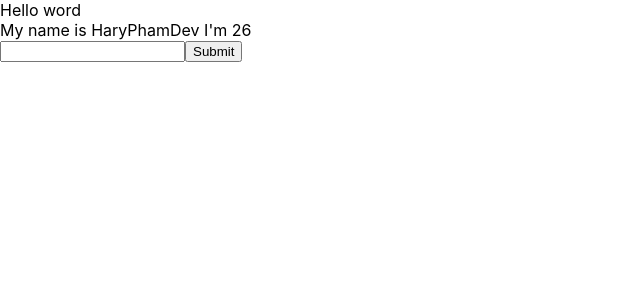
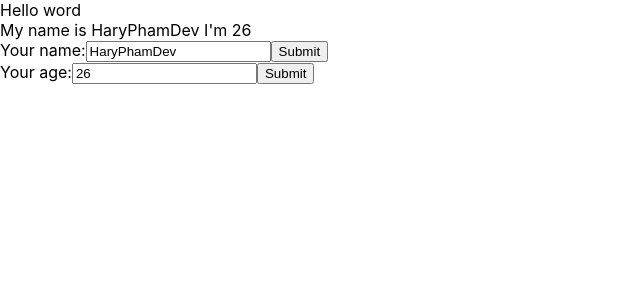
Before and after one commit to kled51021/Learn-React, a React (Create React App) app: page / in a window 1280 px wide. Shown: the top 300 px of the page, without its empty margins (0-640 px from the left). Built offline with nearby package versions, Linux system fonts and the light colour scheme.

Commit message:
Nesting Component - Component cha lồng con

```diff
--- a/src/components/MyComponets.js
+++ b/src/components/MyComponets.js
@@ -1,31 +1,12 @@
 import React from "react";
+import Userinfor from "./Userinfo";
 class MyComponent extends React.Component {
-    state = {
-        name: "HaryPhamDev",
-        name: "HaryPhamDev ",
-        address: "Hoi dan It",
-        age: 26
-    };
-    handleOnChange = (event) => {
-        this.setState({
-            name: event.target.value
-        })
-    }
-    handleOnSubmit = (event) => {
-        event.preventDefault();
-        console.log(this.state)
-    }
     //JSX -- có thể viết code js trong html
     render() {
         return (
             <div>
-                My name is {this.state.name}
-                I'm  {this.state.age}
-                <form onSubmit={(event) => this.handleOnSubmit(event)}>
-                    <input type="text" onChange={(event) => this.handleOnChange(event)}></input>
-                    <button>Submit</button>
-                </form>
-            </div>
+                <Userinfor></Userinfor>
+            </div >
         );
     }
 }
--- /dev/null
+++ b/src/components/Userinfo.js
@@ -0,0 +1,47 @@
+import React from "react";
+class Userinfor extends React.Component {
+    state = {
+        name: "HaryPhamDev",
+        name: "HaryPhamDev ",
+        address: "Hoi dan It",
+        age: 26
+    };
+    handleOnChange = (event) => {
+        this.setState({
+            name: event.target.value
+        })
+    }
+    handleOnSubmit = (event) => {
+        event.preventDefault();
+        console.log(this.state)
+    }
+    handleOnChangeAge = (event) => {
+        this.setState(
+            {
+                age: event.target.value
+            }
+        )
+    }
+    render() {
+        return (
+            <div>
+                My name is {this.state.name}
+                I'm  {this.state.age}
+                <form onSubmit={(event) => this.handleOnSubmit(event)}>
+                    <label>Your name:</label>
+                    <input type="text"
+                        value={this.state.name}
+                        onChange={(event) => this.handleOnChange(event)}></input>
+                    <button>Submit</button>
+                    <br></br>
+                    <label>Your age:</label>
+                    <input type="text"
+                        value={this.state.age}
+                        onChange={(event) => this.handleOnChangeAge(event)}></input>
+                    <button>Submit</button>
+                </form>
+            </div>
+        )
+    }
+}
+export default Userinfor
```
